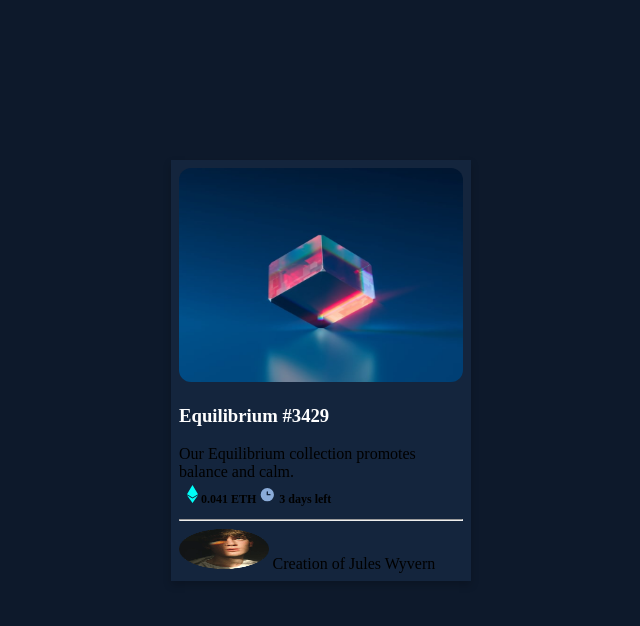
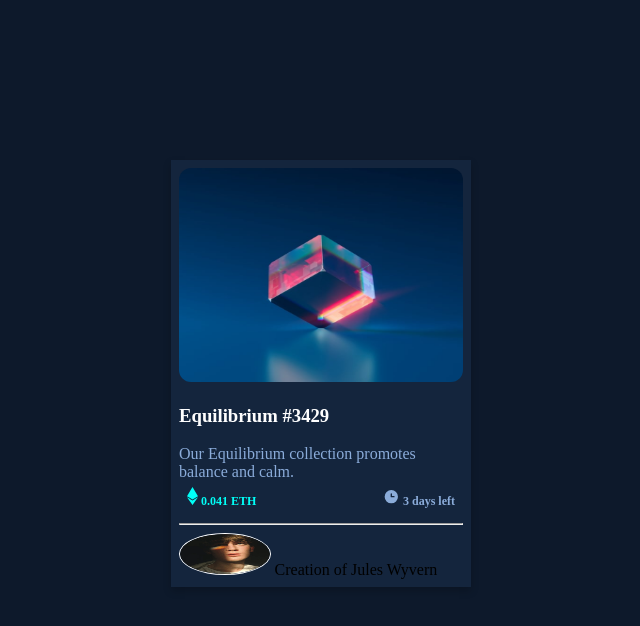
Before and after one commit to SneakerheadSean/NFT-card, a plain HTML site: page nft-preview-card-component-main/index.html in a window 1280 px wide. Shown: the whole page, without its empty margins (319-959 px from the left). Drawn offline with Linux system fonts and the light colour scheme.

Commit message:
CSS and Positioning
Got the text color and border around the avatar.

```diff
--- a/nft-preview-card-component-main/index.html
+++ b/nft-preview-card-component-main/index.html
@@ -1,16 +1,16 @@
 <!DOCTYPE html>
 <html lang="en">
   <head>
-  <meta charset="UTF-8">
-  <meta http-equiv="X-UA-Compatible" content="IE=edge">
-  <meta name="viewport" content="width=device-width, initial-scale=1.0">
-  <link rel="stylesheet" href="style.css">
+    <meta charset="UTF-8" />
+    <meta http-equiv="X-UA-Compatible" content="IE=edge" />
+    <meta name="viewport" content="width=device-width, initial-scale=1.0" />
+    <link rel="stylesheet" href="style.css" />
     <title>Document</title>
   </head>
   <body>
     <div id="container">
       <div class="card">
-      <img src="./images/image-equilibrium.jpg" alt="" id="card-image">
+        <img src="./images/image-equilibrium.jpg" alt="" id="card-image" />
         <div class="name">
           <h3>Equilibrium #3429</h3>
         </div>
@@ -18,14 +18,18 @@
           Our Equilibrium collection promotes balance and calm.
         </div>
         <div class="price">
-        <img src="./images/icon-ethereum.svg" alt="">
+          <div id="crypto">
+            <img src="./images/icon-ethereum.svg" alt="" />
             0.041 ETH
-        <img src="./images/icon-clock.svg" alt="">
+          </div>
+          <div id="time">
+            <img src="./images/icon-clock.svg" alt="" />
             3 days left
           </div>
-      <hr>
+        </div>
+        <hr />
         <div class="avatar">
-        <img src="./images/image-avatar.png" alt="" id="avatar">
+          <img src="./images/image-avatar.png" alt="" id="avatar" />
           Creation of Jules Wyvern
         </div>
       </div>
--- a/nft-preview-card-component-main/style.css
+++ b/nft-preview-card-component-main/style.css
@@ -30,6 +30,8 @@ body {
 #avatar {
     height: 5vh;
     width: 7vw;
+    border: 1px solid white;
+    border-radius: 50%;
 }
 
 #card-image {
@@ -39,8 +41,25 @@ body {
 }
 
 .price {
-    padding: 4px 8px;
+    padding: 6px 8px;
     border-radius: 50px;
     font-size: 12px;
     font-weight: 600;
+    text-align: center;
+    display: flex;
+    justify-content: space-between;
+    align-items: center;
 }
+
+#crypto {
+    color: hsl(178, 100%, 50%);
+    text-align: center;
+}
+
+#time {
+    color: hsl(215, 51%, 70%);
+}
+
+.description {
+    color: hsl(215, 51%, 70%);
+}
```
Lines whose indentation alone changed are shown as unchanged.
